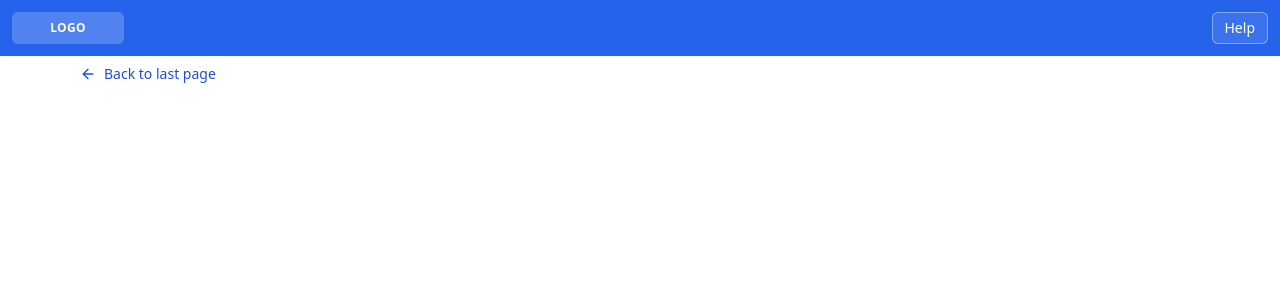
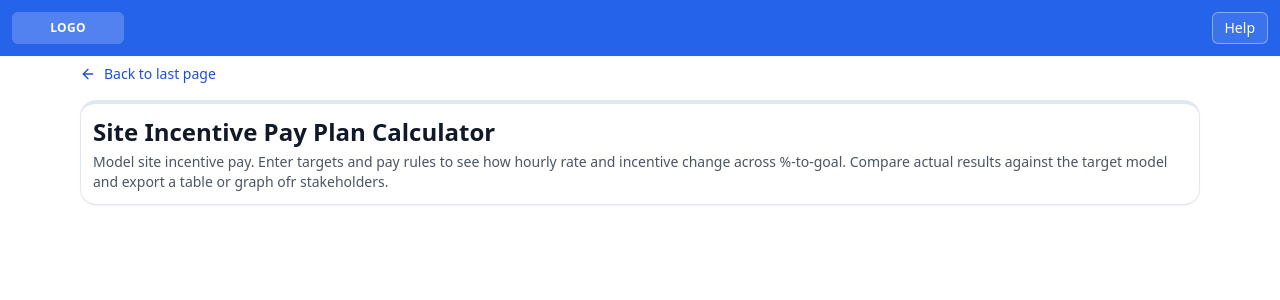
Before and after one commit to democapstone86/site-incentive-pay-plan, a React (Vite) app: page /practice-sipp-calculator in a window 1280 px wide. Shown: the top 300 px of the page. Built offline with nearby package versions, Linux system fonts and the light colour scheme.

Commit message:
Added  Site Incentive Pay Plan Calculator header and description text

```diff
--- a/src/pages/SippCalculator.tsx
+++ b/src/pages/SippCalculator.tsx
@@ -73,6 +73,20 @@ export default function SippCalculatorPage() {
           Back to last page
         </button>
       </section>
+
+      <section className="max-w-6xl mx-auto px-4 mt-3">
+        <div className="bg-white shadow-sm border border-slate-200 rounded-2xl p-3 border-t-4">
+          <h1 className="text-xl md:text-2xl font-semibold text-gray-900">
+            Site Incentive Pay Plan Calculator
+          </h1>
+          <p className="mt-1 text-sm text-gray-600">
+            Model site incentive pay. Enter targets and pay rules to see how
+            hourly rate and incentive change across %-to-goal. Compare actual
+            results against the target model and export a table or graph ofr
+            stakeholders.
+          </p>
+        </div>
+      </section>
     </div>
   );
 }
```
